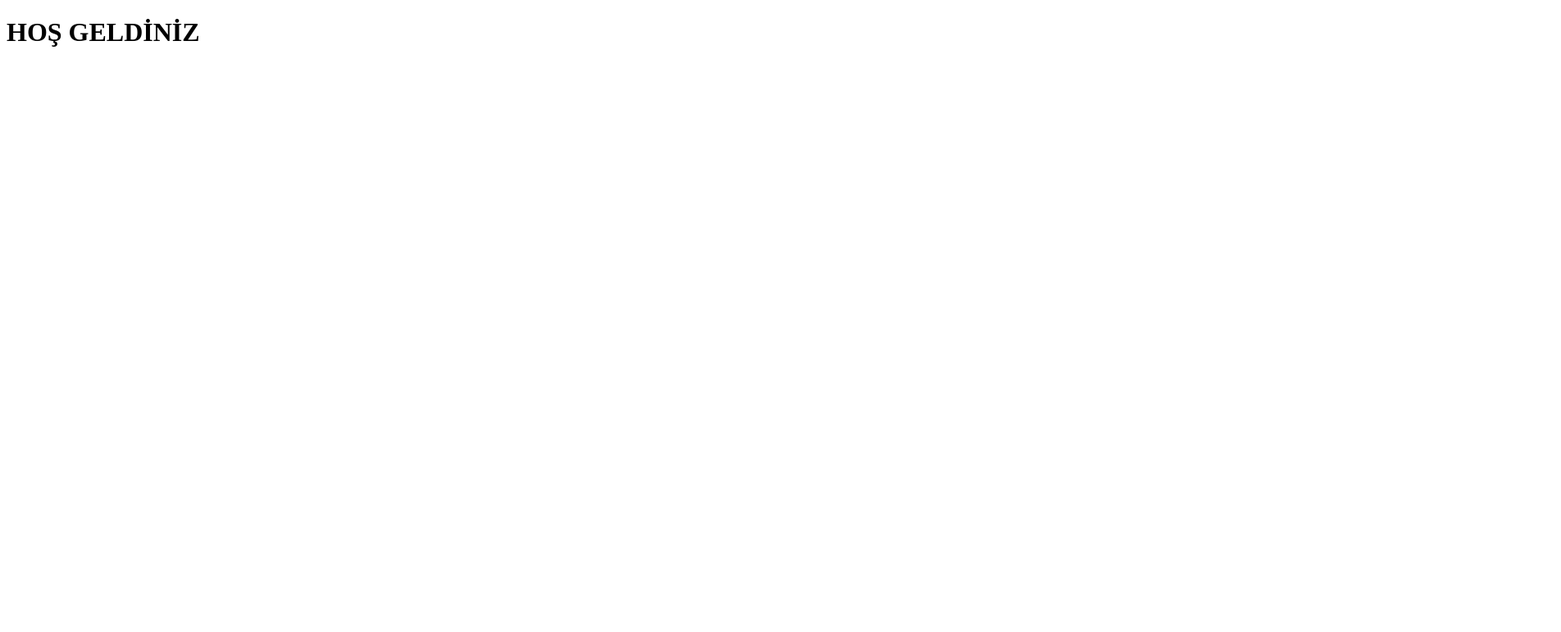
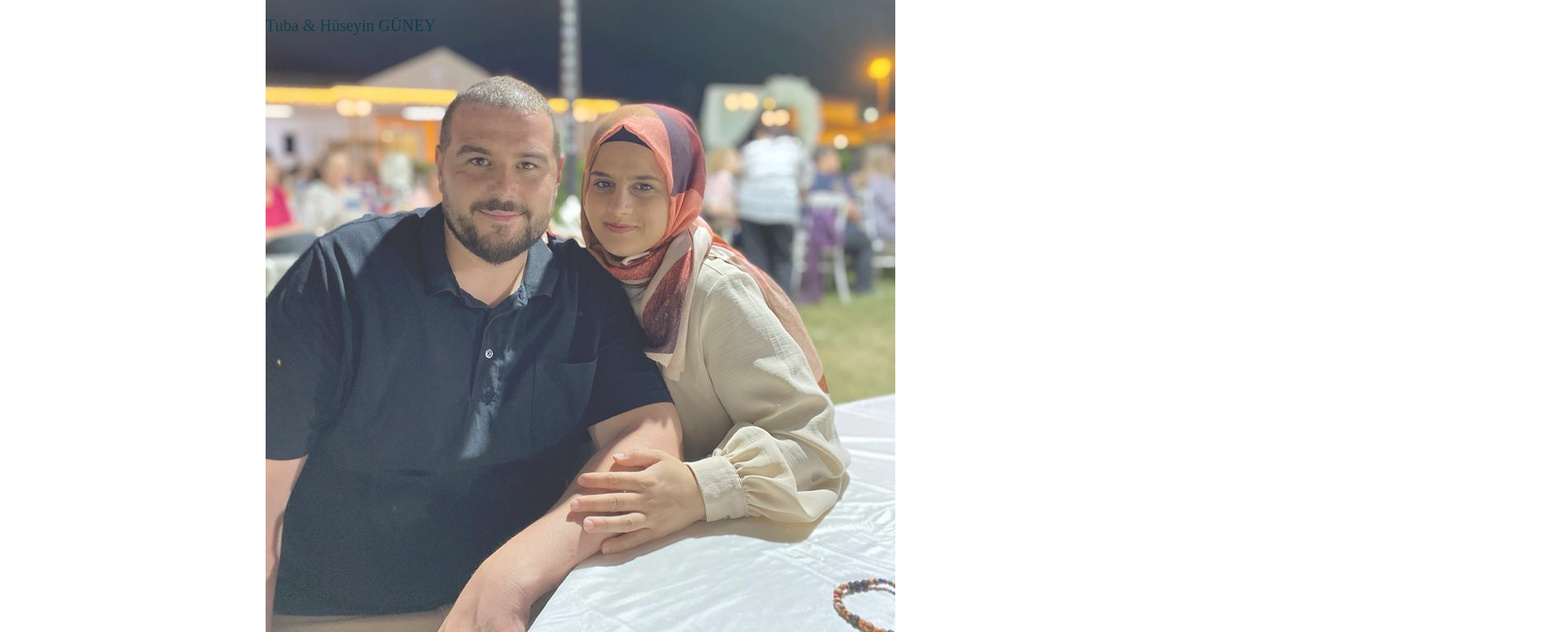
Before and after one commit to nzfsrtclk/tursu, a plain HTML site: page index.html in a window 1280 px wide. Shown: the whole page at 82% size, 1904 px wide, since content can reach past the window. Drawn offline with Linux system fonts and the light colour scheme.

Commit message:
first commit

```diff
--- a/index.html
+++ b/index.html
@@ -4,8 +4,17 @@
     <meta charset="UTF-8">
     <meta name="viewport" content="width=device-width, initial-scale=1.0">
     <title>TUBA TURSU</title>
+    <link rel="stylesheet" href="style.css">
 </head>
 <body>
-    <h1>HOŞ GELDİNİZ</h1>
+
+    <div id="p">
+        <p>Tuba & Hüseyin GÜNEY</p>
+    </div>
+
+   <div id="img1">
+    <img src="img/WhatsApp Image 2023-12-23 at 17.22.04.jpeg" alt="T&H">
+</div>
+
 </body>
 </html>
--- /dev/null
+++ b/style.css
@@ -0,0 +1,26 @@
+html {
+    margin: 0;
+    padding: 0;
+    box-sizing: border-box;
+
+}
+
+#img1 {
+    padding-left: 25%;
+    padding-right: 25%;
+    width: 40%;
+    position: relative;
+    margin-top: -25%;
+opacity: 0.8;
+}
+
+#p{
+    width: 100%;
+    padding-left: 25%;
+    padding-right: 25%;
+    bottom: 0.1;
+    color:rgb(2, 187, 178);
+    font-size: 20px;
+    font-size: bold;
+
+}
```
Also changed, not shown: img/WhatsApp Image 2023-12-23 at 17.22.04.jpeg (added), 1 other file.
